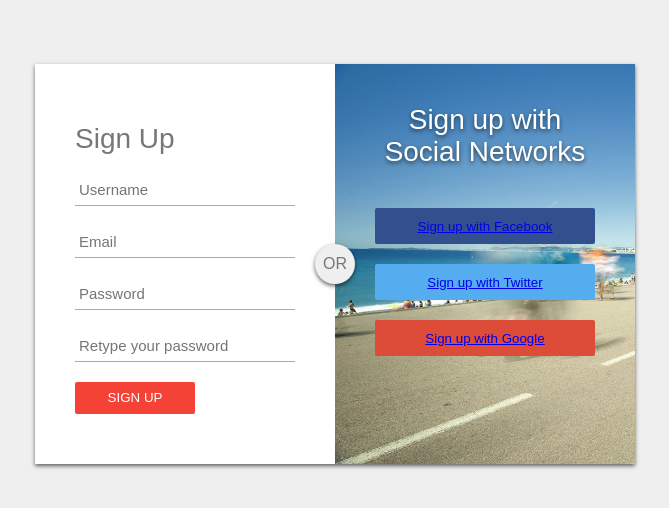
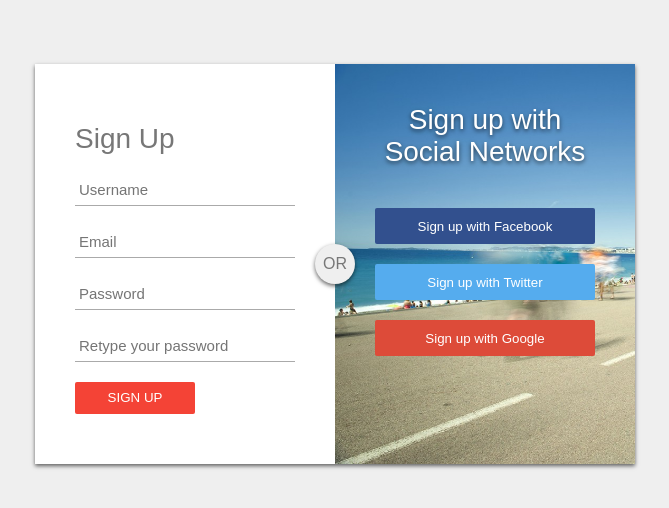
Before and after one commit to vehbirestelica/INT18_19_Gr18, a PHP site: page /pages/signup.html in a window 1280 px wide. Shown: the top 508 px of the page, without its empty margins (305-974 px from the left). Run offline with PHP 8.4, Linux system fonts and the light colour scheme.

Commit message:
Update style.css

```diff
--- a/pages/style.css
+++ b/pages/style.css
@@ -140,3 +140,15 @@ button.social
 {
 	background:#dd4b39;
 }
+.facebook a {
+	text-decoration: none;
+	color: white;
+}
+.twitter a {
+	text-decoration: none;
+	color: white;
+}
+.google a {
+	text-decoration: none;
+	color: white;
+}
```
